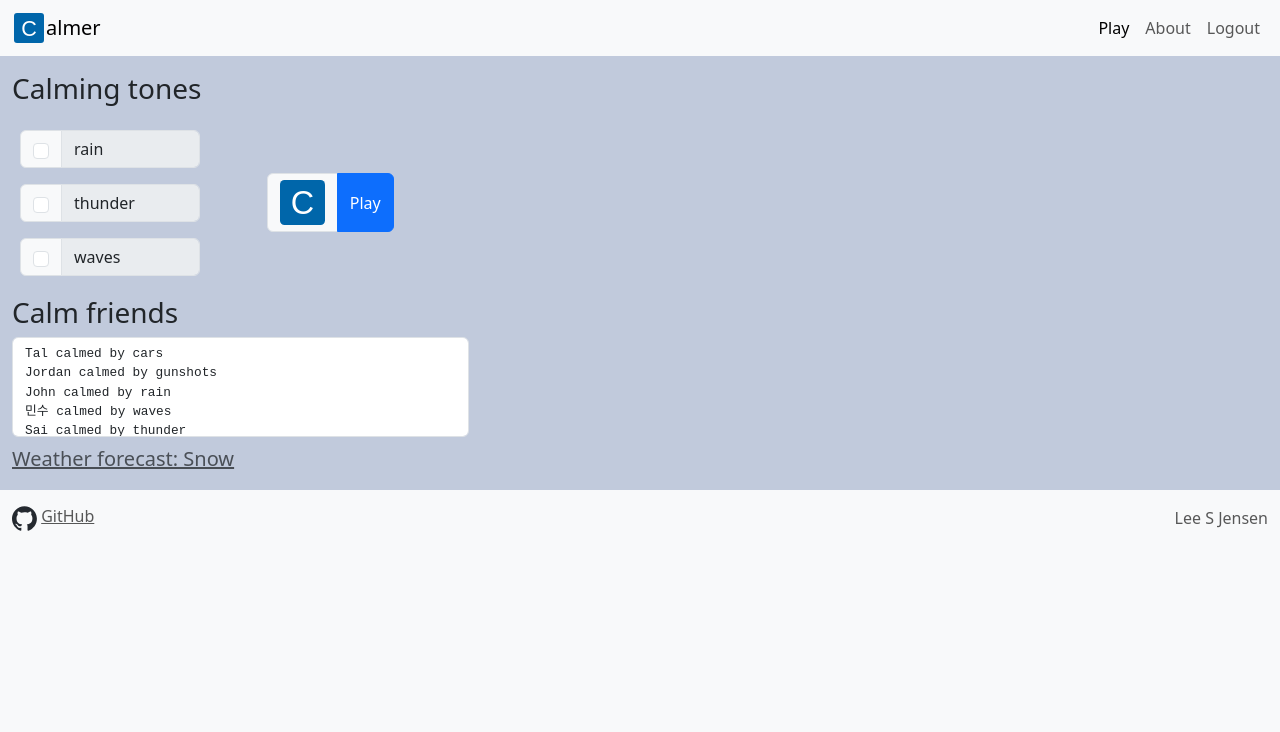
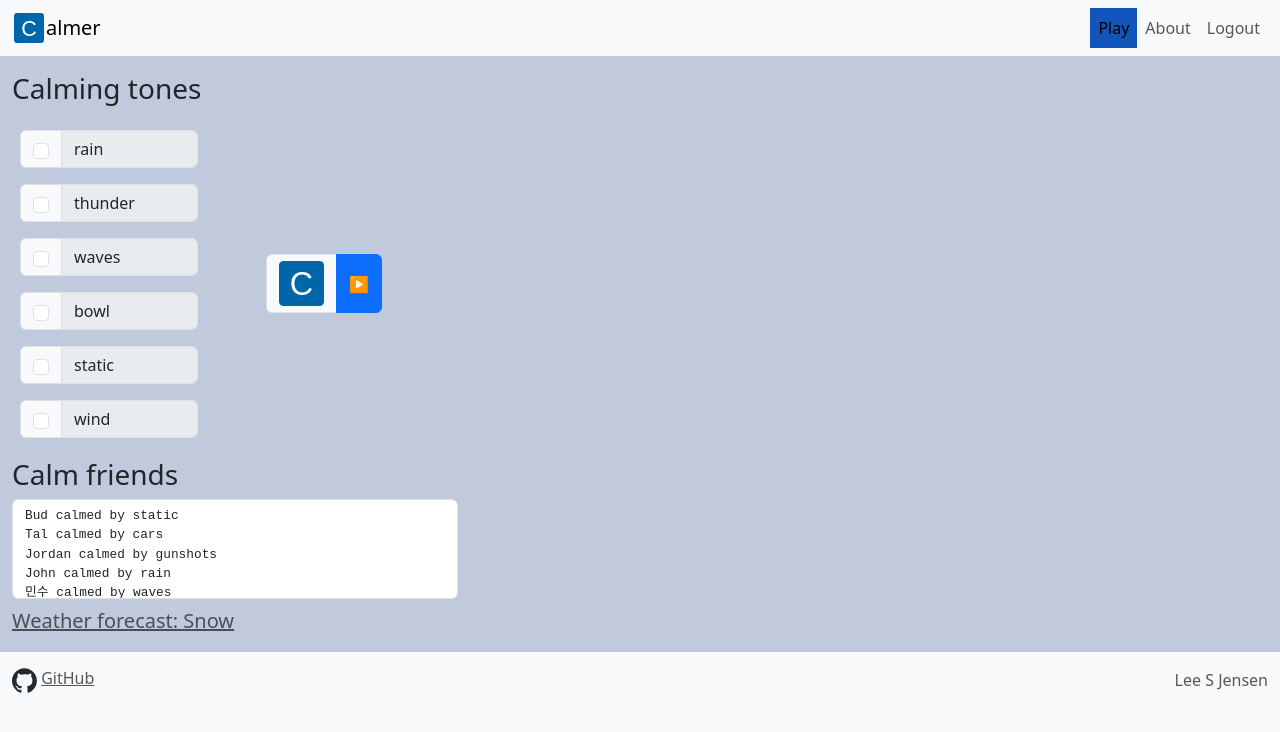
Before and after one commit to leesjensen/startup, a React (Vite) app: page /play in a window 1280 px wide. Shown: the top 732 px of the page. Built offline with nearby package versions, Linux system fonts and the light colour scheme.

Commit message:
impl(play) got sounds playing

```diff
--- a/src/play/play.css
+++ b/src/play/play.css
@@ -4,6 +4,10 @@
   flex-direction: row;
   justify-content: center;
   align-items: center;
+}
+
+.active {
+  background-color: #1256bb;
 }
 
 .player-controls .input-group {
--- a/src/play/play.jsx
+++ b/src/play/play.jsx
@@ -1,11 +1,60 @@
 import React from 'react';
 import './play.css';
 
+const calmSoundTypes = ['rain', 'thunder', 'waves', 'bowl', 'static', 'wind'];
+
+const calmSoundAudio = calmSoundTypes.reduce((acc, sound) => {
+  acc[sound] = new Audio(`/sounds/${sound}.mp3`);
+  acc[sound].loop = true;
+  return acc;
+}, {});
+
 export function Play() {
-  const calmMessages = ['Tal calmed by cars', 'Jordan calmed by gunshots', 'John calmed by rain', '민수 calmed by waves', 'Sai calmed by thunder'].reduce((a, calm, i) => {
-    a.push(<div key={i}>{calm}</div>);
-    return a;
+  const [calmMessages, setCalmMessages] = React.useState([]);
+  const [isPlaying, setIsPlaying] = React.useState(false);
+
+  React.useEffect(() => {
+    setCalmMessages(getCalmMessages());
+
+    return () => {
+      Object.values(calmSoundAudio).forEach((audio) => {
+        audio.pause();
+      });
+    };
   }, []);
+
+  function getCalmMessages() {
+    const mockedMessages = ['Bud calmed by static', 'Tal calmed by cars', 'Jordan calmed by gunshots', 'John calmed by rain', '민수 calmed by waves', 'Sai calmed by thunder'];
+    return mockedMessages.map((calm, i) => {
+      return <div key={i}>{calm}</div>;
+    });
+  }
+
+  function togglePlayAll() {
+    if (!isPlaying) {
+      const checkedSounds = calmSoundTypes.filter((sound) => document.getElementById(sound).checked);
+      checkedSounds.forEach((sound) => {
+        const audio = calmSoundAudio[sound];
+        audio.play();
+      });
+    } else {
+      Object.values(calmSoundAudio).forEach((audio) => {
+        audio.pause();
+      });
+    }
+
+    setIsPlaying(!isPlaying);
+  }
+
+  function togglePlay(audioElement) {
+    if (isPlaying) {
+      if (audioElement.checked) {
+        calmSoundAudio[audioElement.value].play();
+      } else {
+        calmSoundAudio[audioElement.value].pause();
+      }
+    }
+  }
 
   return (
     <main className='container-fluid'>
@@ -14,32 +63,22 @@ export function Play() {
         <div className='player-controls'>
           <fieldset>
             <div>
-              <div className='input-group'>
-                <div className='input-group-text'>
-                  <input className='form-check-input' type='checkbox' value='rain' id='rain' />
+              {calmSoundTypes.map((sound, index) => (
+                <div className='input-group' key={index}>
+                  <div className='input-group-text'>
+                    <input className='form-check-input' type='checkbox' value={sound} id={sound} onClick={(e) => togglePlay(e.target)} />
+                  </div>
+                  <input type='text' className={`form-control ${document.getElementById(sound)?.checked ? 'active' : ''}`} disabled value={sound} id={`${sound}-label`} />
                 </div>
-                <input type='text' className='form-control' disabled value='rain' id='rain-label' />
-              </div>
-              <div className='input-group'>
-                <div className='input-group-text'>
-                  <input className='form-check-input' type='checkbox' value='thunder' id='thunder' />
-                </div>
-                <input type='text' className='form-control' disabled value='thunder' id='thunder-label' />
-              </div>
-              <div className='input-group'>
-                <div className='input-group-text'>
-                  <input className='form-check-input' type='checkbox' value='waves' id='waves' />
-                </div>
-                <input type='text' className='form-control' disabled value='waves' id='waves-label' />
-              </div>
+              ))}
             </div>
           </fieldset>
           <div className='input-group play-button-container'>
             <span className='input-group-text' id='username'>
               <img className='play-button' src='logo.svg' />
             </span>
-            <button className='btn btn-primary' type='button' id='play'>
-              Play
+            <button className='btn btn-primary' type='button' id='play' onClick={togglePlayAll}>
+              {isPlaying ? '⏸️' : '▶️'}
             </button>
           </div>
         </div>
```
